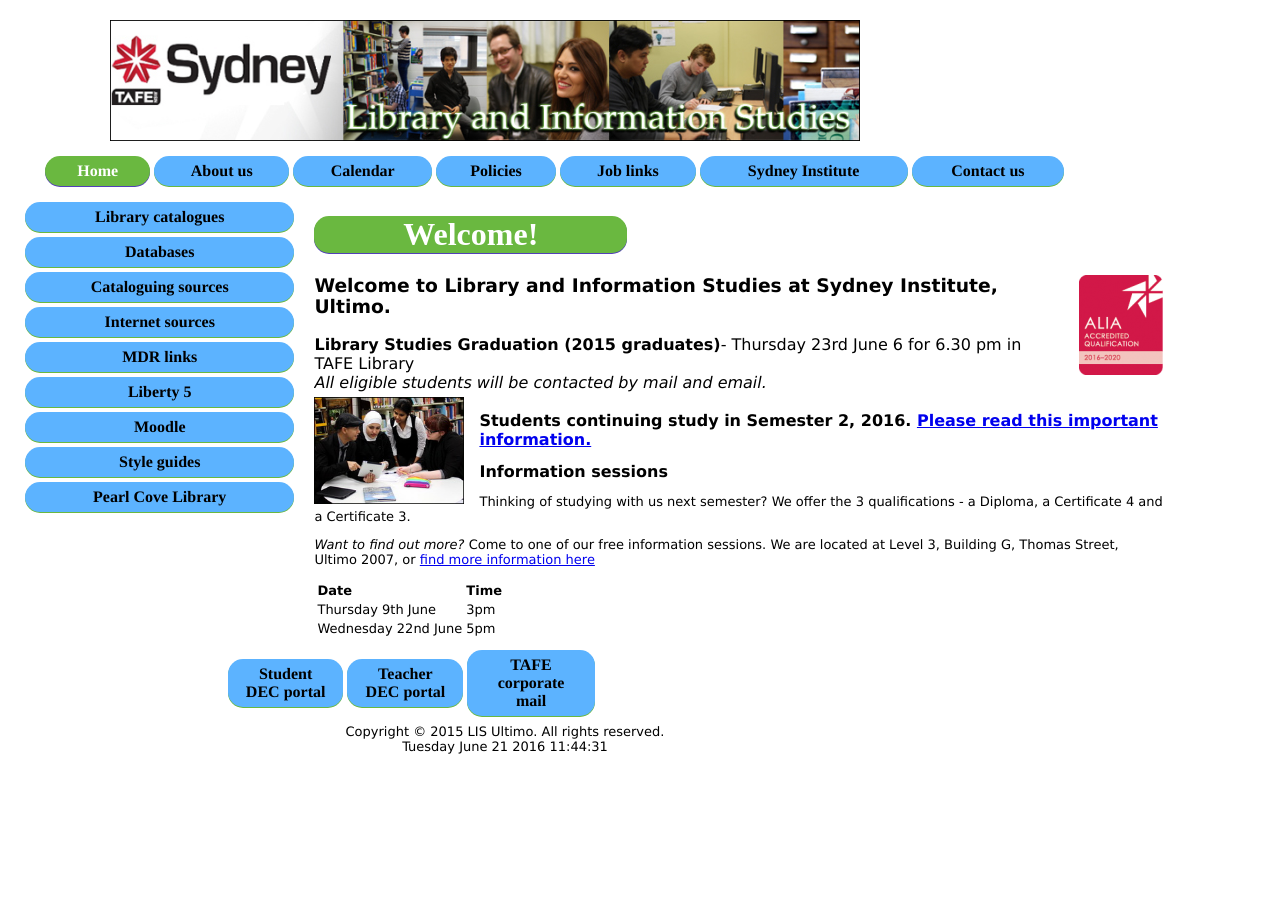
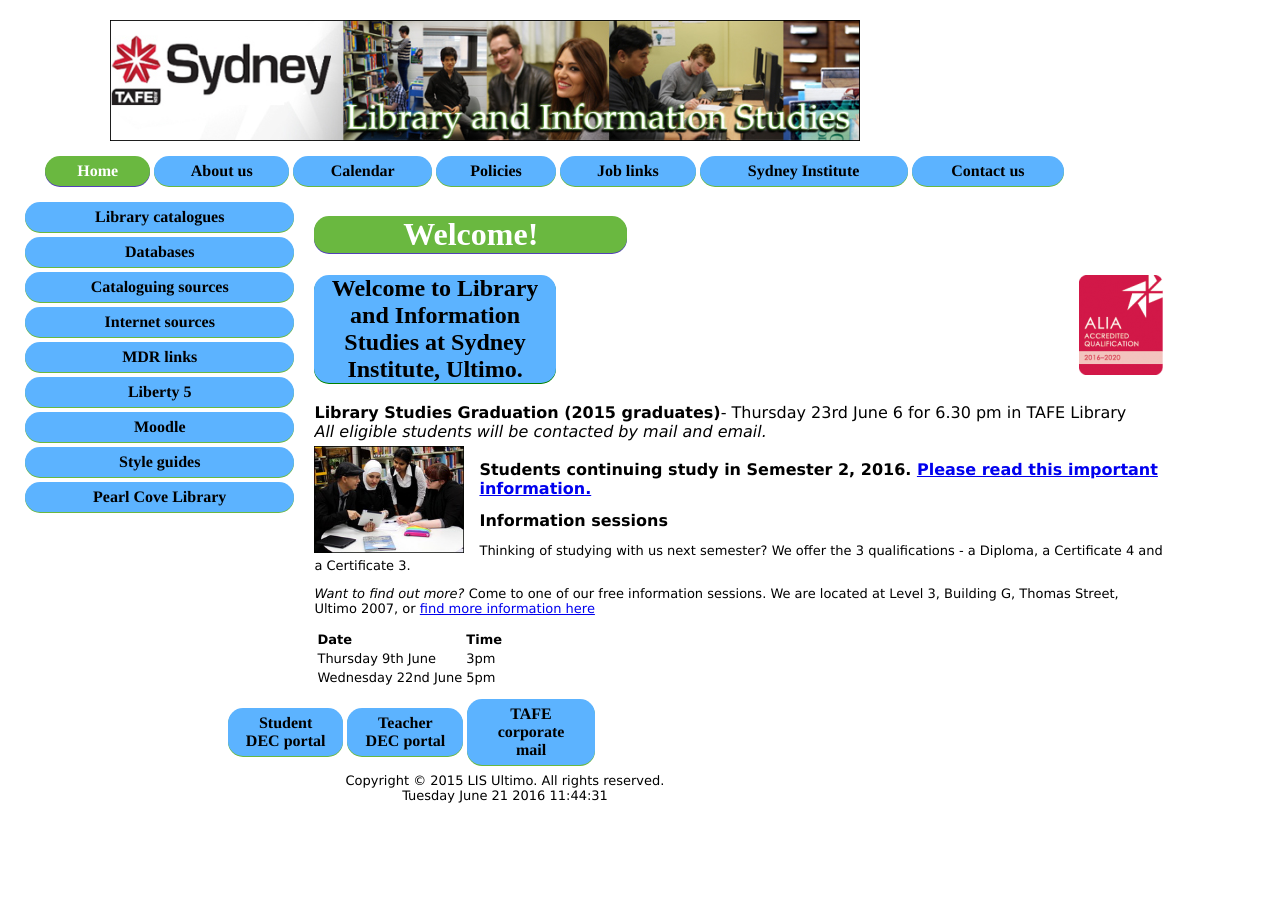
Before and after one commit to JennaMalkin/JennaMalkin.github.io, a Jekyll site: the page LIS/lismainpage.html, which Jekyll copies as it is, in a window 1280 px wide. Built offline with Jekyll 4.4.1, drawn with Linux system fonts in a browser that asks for light colours.

Commit message:
Add files via upload

```diff
--- a/LIS/lismainpage.html
+++ b/LIS/lismainpage.html
@@ -7,6 +7,7 @@
   <meta name="keywords" content="" />
   <meta name="description" content="" />
   <meta name=viewport content="width=device-width, initial-scale=1"> <!--Needed for mobile devices, all pixel sizes must be converted into em units or percentages.-->
+<meta charset="utf-8"/>
 
 <link href="styles.css" rel="stylesheet" type="text/css" media="screen" />
 
@@ -71,7 +72,7 @@ function date_time(id)
 <div id="tafelogo">
 
 <a href="index.html">
-<img src="lislogo.jpg" alt="Library and Information Studies" title="Library and Information Studies" />
+<img src="lislogo.jpg" width: 50% alt="Library and Information Studies" title="Library and Information Studies" />
 </a>
 
 
@@ -159,7 +160,7 @@ function date_time(id)
 <a href="alia.html"><img class="floatright logo" src="RED.png" title="Click here for information about ALIA Accreditation of Library and Information Studies Courses" alt="Click here for information about ALIA Accreditation of Library and Information Studies Courses" /></a>
 
 
-<h3>Welcome to Library and Information Studies at Sydney Institute, Ultimo.</h3>
+<h2 class=main>Welcome to Library and Information Studies at Sydney Institute, Ultimo.</h2>
 
 
 <strong>Library Studies Graduation  (2015 graduates)</strong>- Thursday 23rd June 6 for 6.30 pm in TAFE Library<br>
@@ -174,8 +175,8 @@ function date_time(id)
 
 </p>
 <strong>Information sessions </strong>
-<p> Thinking of studying with us next semester? We offer the 3 qualifications - a Diploma, a Certificate 4 and a Certificate 3. <em> </p>
- <p>Want to find out more? </em> Come to one of our free information sessions.
+<p> Thinking of studying with us next semester? We offer the 3 qualifications - a Diploma, a Certificate 4 and a Certificate 3.</p>
+ <p><em>Want to find out more?</em> Come to one of our free information sessions.
 We are located at Level 3, Building G, Thomas Street, Ultimo 2007, or <a href="study.html">find more information here</a> </p>
 <table>
   <tr>
--- a/LIS/styles.css
+++ b/LIS/styles.css
@@ -221,7 +221,8 @@ h2, h4, h5, h6 {
 
 .floatleft {
 	float: left;
-	padding-right: 15px;padding-bottom:5px;
+	padding-right: 15px;
+	padding-bottom:5px;
 }
 
 
```
